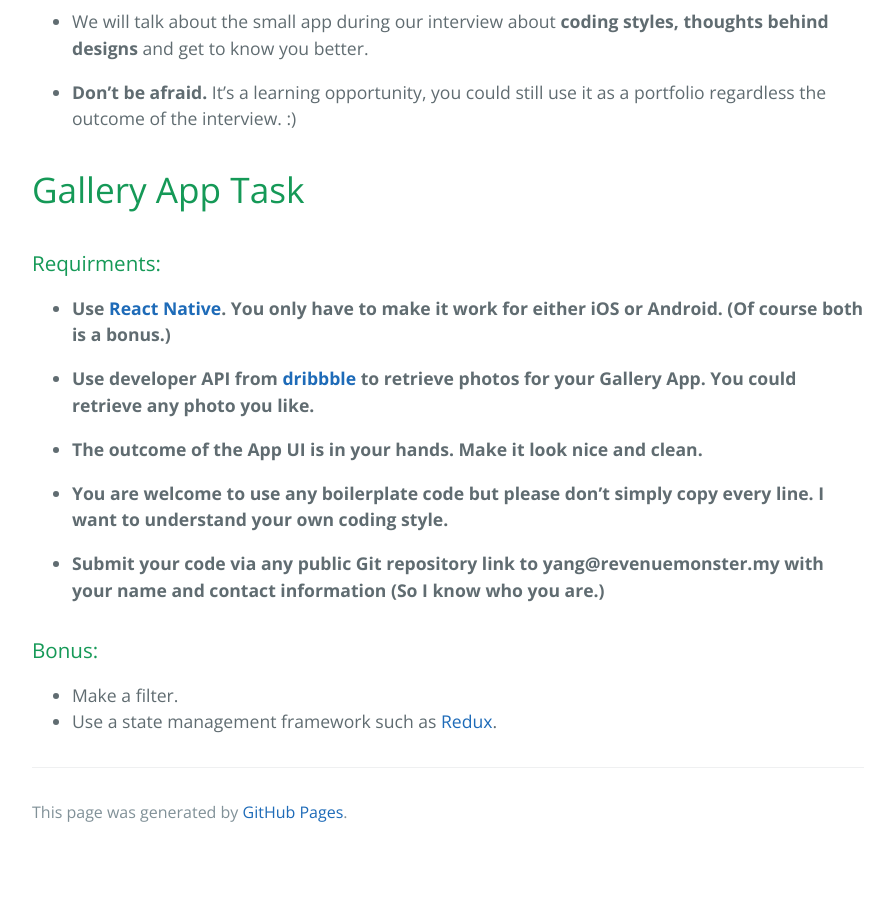
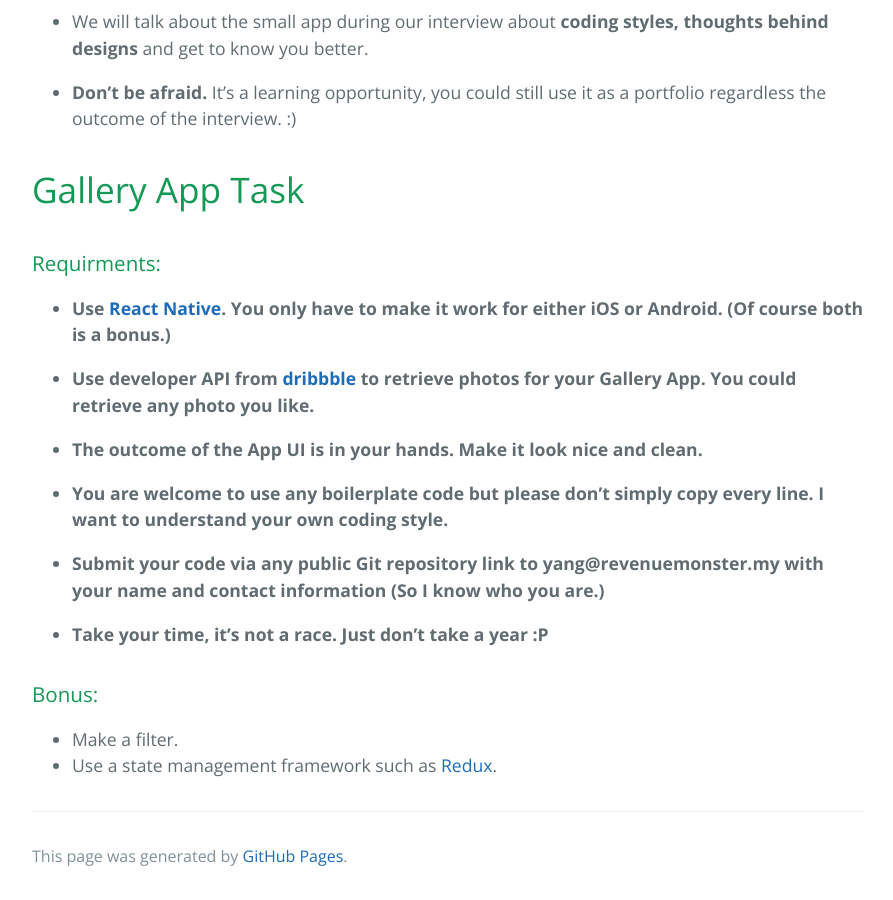
Before and after one commit to RevenueMonster/revenuemonster.github.io, a Jekyll site: the page built from index.md, in a window 1280 px wide and 900 px high, scrolled down 789 px. Shown: the whole window, without its empty margins (192-1085 px from the left). Built offline with Jekyll 4.4.1, drawn with Linux system fonts in a browser that asks for light colours; our own code applies the rules of GitHub Pages for plain Markdown files; before the commit the page ends 1645 px from its top, so only the background shows below that.

Commit message:
Have some fun and take it easy.

```diff
--- a/index.md
+++ b/index.md
@@ -30,6 +30,8 @@ layout: default
 
 * **Submit your code via any public Git repository link to yang@revenuemonster.my with your name and contact information (So I know who you are.)**
 
+* **Take your time, it's not a race. Just don't take a year :P**
+
 
 ### Bonus:
 * Make a filter.
```
